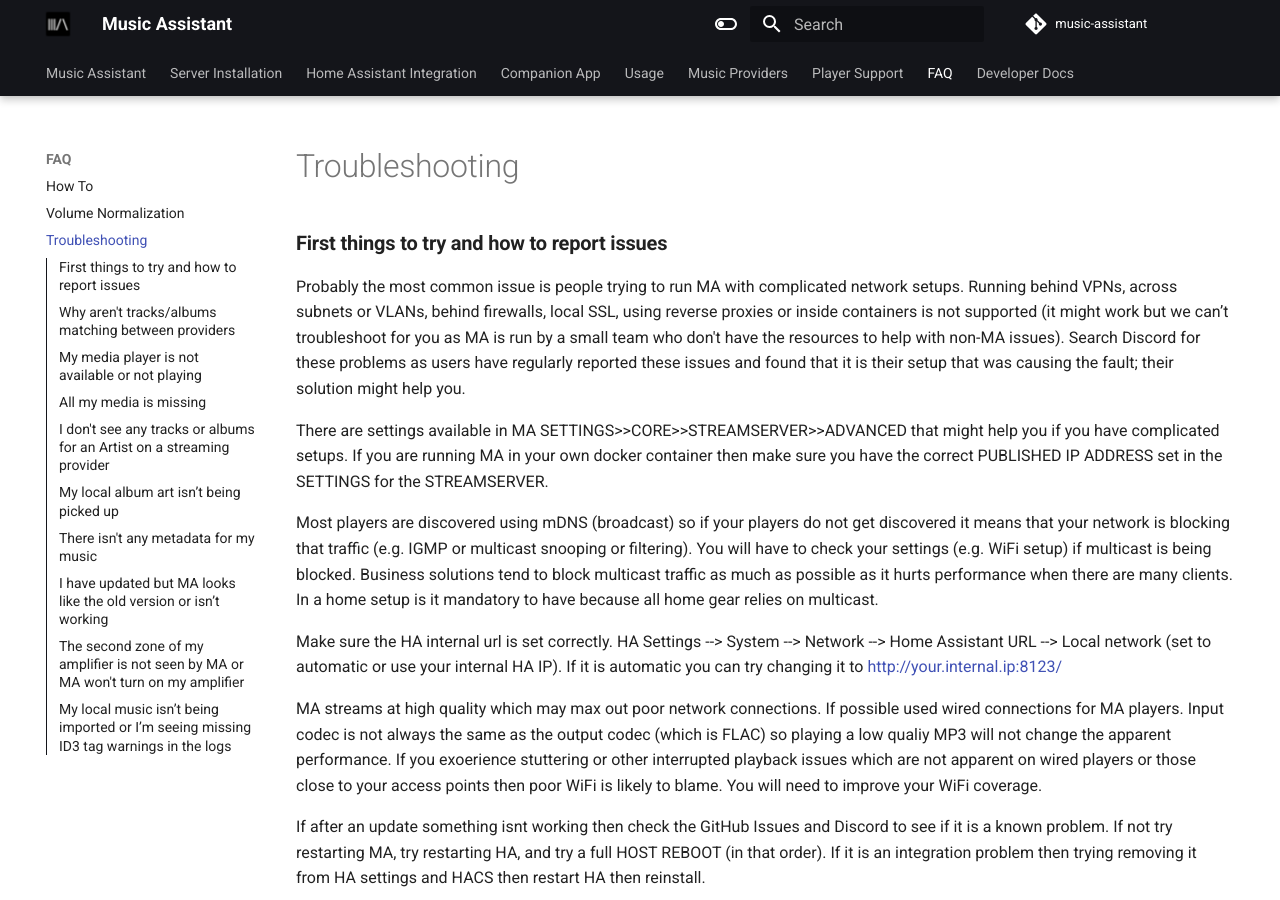
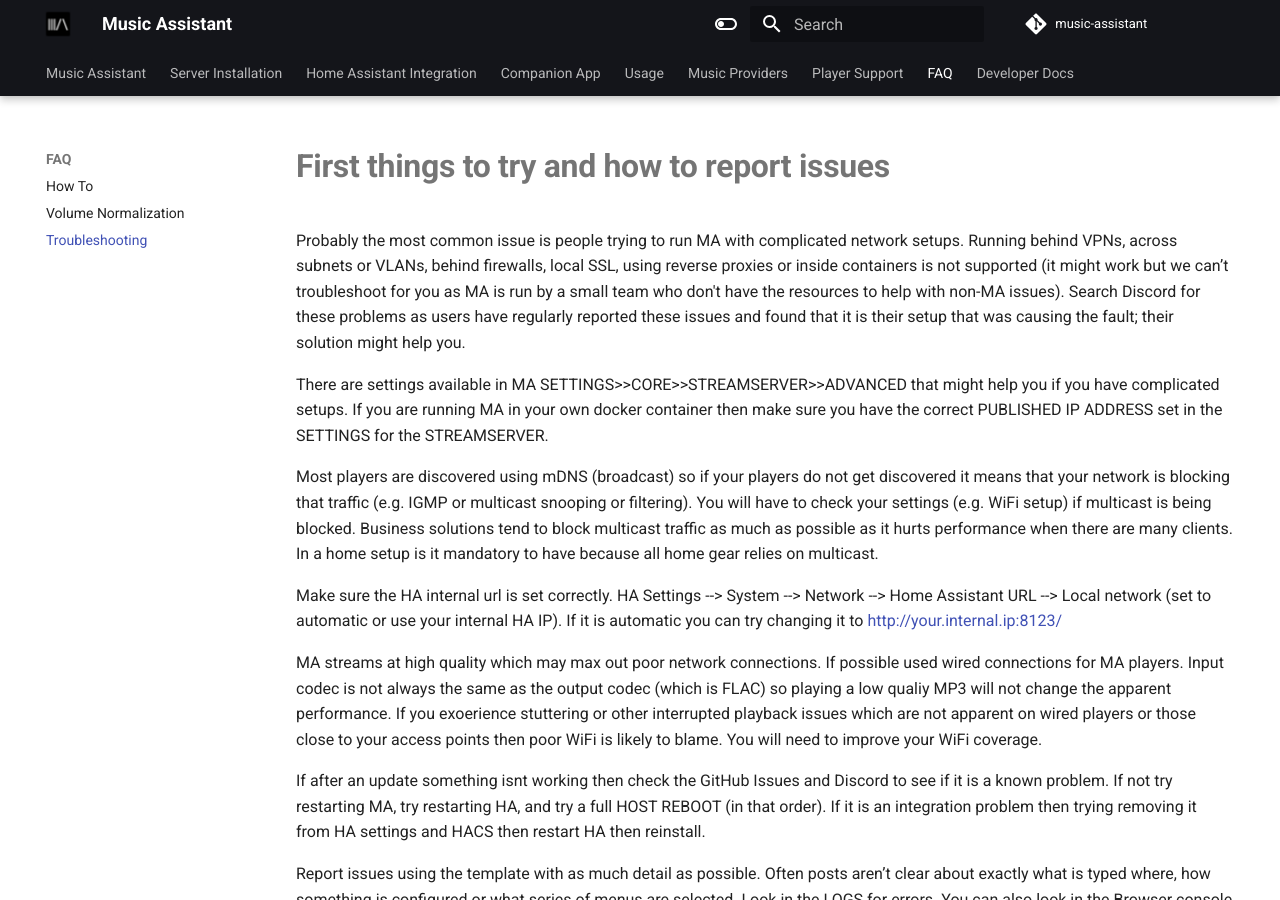
Before and after one commit to pwbriggs/music-assistant.github.io, an MkDocs documentation site: the page built from docs/faq/troubleshooting.md, in a window 1280 px wide and 900 px high. Built offline with MkDocs 1.6.1 and Material for MkDocs 9.7.7, drawn with Linux system fonts in a browser that asks for light colours.

Commit message:
Standardising formatting

```diff
--- a/docs/faq/troubleshooting.md
+++ b/docs/faq/troubleshooting.md
@@ -1,4 +1,4 @@
-### **First things to try and how to report issues**
+# **First things to try and how to report issues**
 
 Probably the most common issue is people trying to run MA with complicated network setups. Running behind VPNs, across subnets or VLANs, behind firewalls, local SSL, using reverse proxies or inside containers is not supported (it might work but we can’t troubleshoot for you as MA is run by a small team who don't have the resources to help with non-MA issues). Search Discord for these problems as users have regularly reported these issues and found that it is their setup that was causing the fault; their solution might help you.
 
@@ -22,11 +22,11 @@
 !!! note
     You can retrieve the full MA logs by going to the MA settings and clicking on CORE
 
-### **Why aren't tracks/albums matching between providers**
+# **Why aren't tracks/albums matching between providers**
 
 Matching items between streaming providers is challenging as they do not all provide the same or unique metadata to definitivly identify a match. If you think there is an obvious match (eg. same artist and track and album) then please submit an issue report. For more information about how MA uses metadata in various ways see here https://github.com/music-assistant/hass-music-assistant/discussions/543
 
-### **My media player is not available or not playing**
+# **My media player is not available or not playing**
 
 Review the list of player providers. If your device doesn't support one of the listed protocols then it won't currently work. Review the [GitHub Discussions](https://github.com/orgs/music-assistant/discussions) to see if others have requested support and join in the conversation.
 
@@ -34,25 +34,25 @@
 
 If your device still doesn't work and you think it should then review the full logs for discovery information and errors. Review the first things to try at the top of this page as usually if you get this far without identiying why the player isnt working it will be a networking or non-standard installation issue which, generally, you will need to resolve. Search the Github [Issues](https://github.com/orgs/music-assistant/issues), [Discussions](https://github.com/orgs/music-assistant/discussions) and [Discord](https://discord.gg/kaVm8hGpne)) as likely someone has asked your question before.
 
-### **All my media is missing**
+# **All my media is missing**
 
 Ensure the favourites filter is OFF. At the top of each view is a ❤️. Ensure it is hollow.
 
 If you are trying to view playlists through the HA media view then you should note that only favourited playlists will show up and additionally you need to have a MA player selected to see the MA Library. HA's media browser doesn't have any filter or sorting options like MA's frontend has.
 
-### **I don't see any tracks or albums for an Artist on a streaming provider**
+# **I don't see any tracks or albums for an Artist on a streaming provider**
 
 See the [Usage and Music Provider notes](../usage.md)
 
-### **My local album art isn’t being picked up**
+# **My local album art isn’t being picked up**
 
 Art embedded in music tracks will always be picked up but folder.jpg images will only be imported if the folder name **exactly** matches the album (except for any characters that are prohibited in folder names. E.g. / )
 
-### **There isn't any metadata for my music**
+# **There isn't any metadata for my music**
 
 For local files, you can either fully tag your music (this is preferred and it is recommended to use [Picard](https://picard.musicbrainz.org/)) or have an artist folder with the artist.nfo in there (just like the images) and that will be preferred. Online metadata providers are only queried when there is no local data. https://kodi.wiki/view/NFO_files
 
-### **I have updated but MA looks like the old version or isn’t working**
+# **I have updated but MA looks like the old version or isn’t working**
 
 Possibly your browser is using a cached version of the front end. Try forcing a refresh Chrome, Firefox, or Edge for Windows: Press Ctrl+F5 (If that doesn’t work, try Shift+F5 or Ctrl+Shift+R).
 
```
